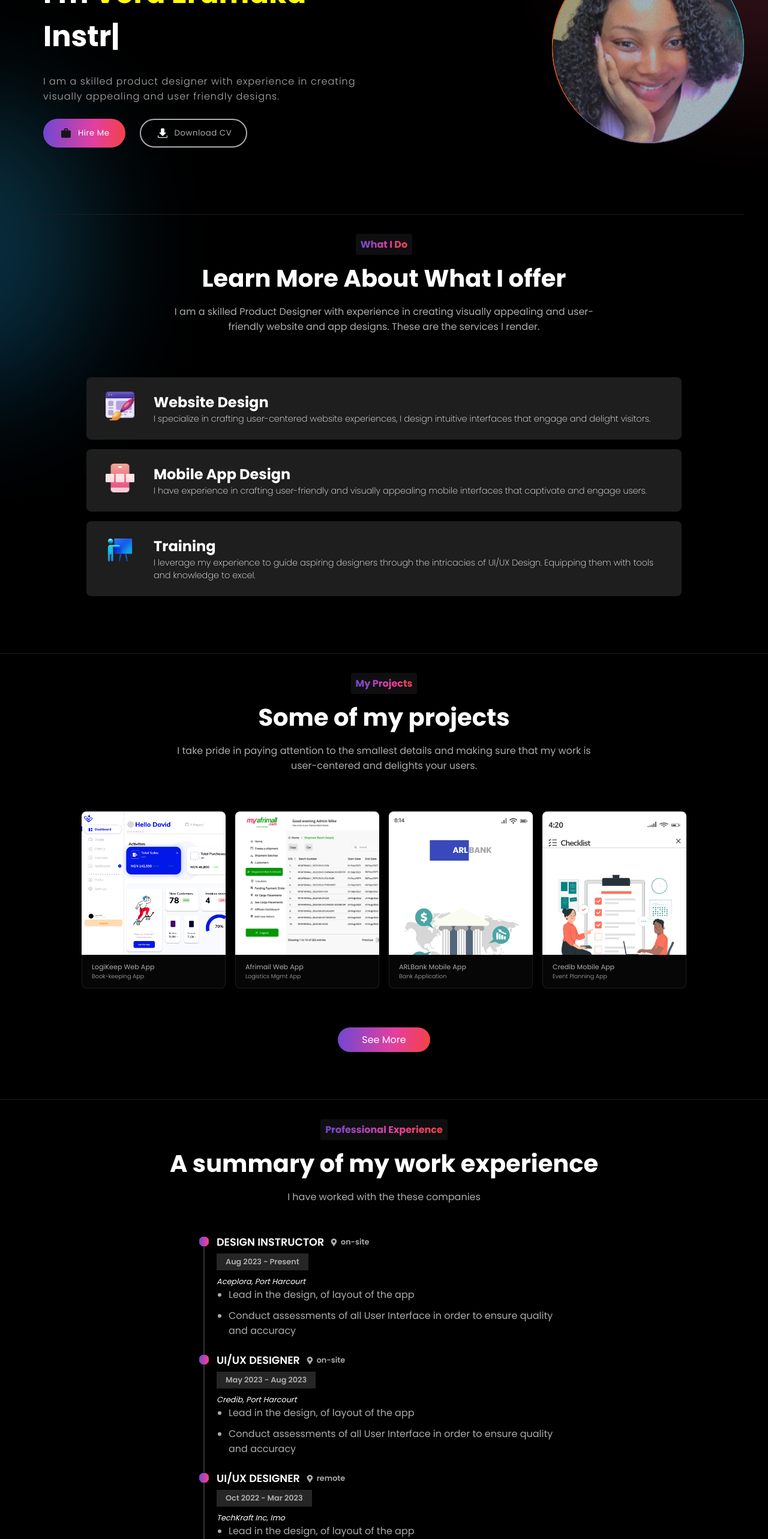
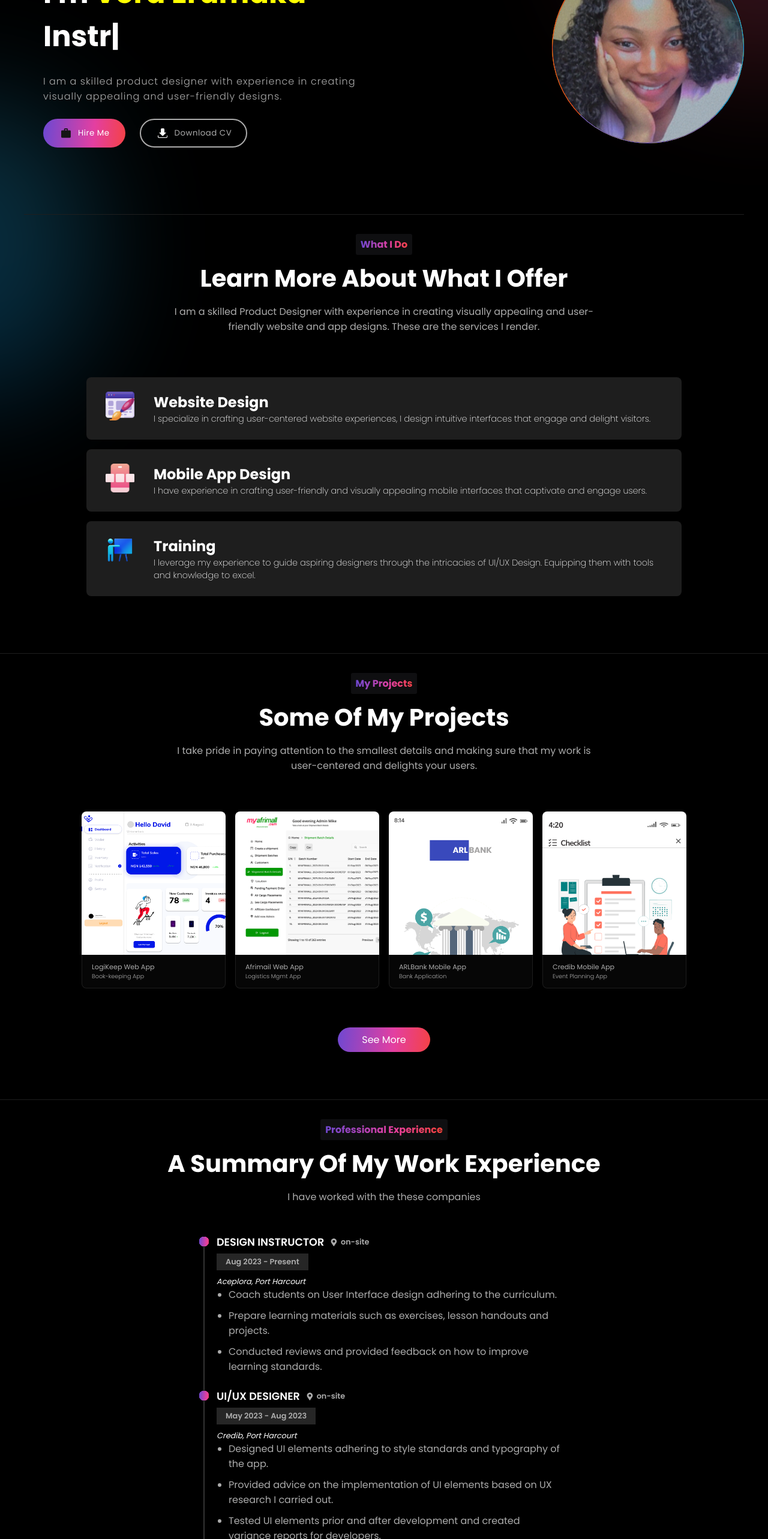
Before and after one commit to PromiseUdo/veraerumaka, a React (Create React App) app: page / in a window 1280 px wide. Shown: the part 234-2800 px from the top of the page at 60% size. Built offline with nearby package versions, Linux system fonts and the light colour scheme.

Commit message:
site complete

```diff
--- a/src/components/Contact.jsx
+++ b/src/components/Contact.jsx
@@ -42,7 +42,7 @@ const Contact = () => {
   return (
     <Section
       className={styles.contact}
-      title="Let's talk about your next project"
+      title="Let's Talk About Your Next Project"
       subtitle="Contact Me"
       description="Feel free to reach out to me to discuss your project or learn about product design"
       id="contact"
@@ -85,6 +85,9 @@ const Contact = () => {
           <p>Let's Connect</p>
           <div>
             <motion.a
+              initial={{ opacity: 0, y: 10, scale: 0.9 }}
+              whileInView={{ opacity: 1, y: 0, scale: 1 }}
+              transition={{ duration: 1 }}
               whileTap={{ scale: 0.85 }}
               href="https://www.behance.net/4053cadfverauchenna/projects"
               target="_blank"
@@ -92,6 +95,9 @@ const Contact = () => {
               <FaBehanceSquare className={styles.link} />
             </motion.a>
             <motion.a
+              initial={{ opacity: 0, y: 10, scale: 0.9 }}
+              whileInView={{ opacity: 1, y: 0, scale: 1 }}
+              transition={{ duration: 1 }}
               whileTap={{ scale: 0.85 }}
               href="https://www.linkedin.com/in/vera-erumaka-435254193/"
               target="_blank"
@@ -99,6 +105,9 @@ const Contact = () => {
               <FaLinkedin className={styles.link} />
             </motion.a>
             <motion.a
+              initial={{ opacity: 0, y: 10, scale: 0.9 }}
+              whileInView={{ opacity: 1, y: 0, scale: 1 }}
+              transition={{ duration: 1 }}
               whileTap={{ scale: 0.85 }}
               href="https://twitter.com/ErumakaVera"
               target="_blank"
@@ -106,6 +115,9 @@ const Contact = () => {
               <FaSquareXTwitter className={styles.link} />
             </motion.a>
             <motion.a
+              initial={{ opacity: 0, y: 10, scale: 0.9 }}
+              whileInView={{ opacity: 1, y: 0, scale: 1 }}
+              transition={{ duration: 1 }}
               whileTap={{ scale: 0.85 }}
               href="https://web.facebook.com/profile.php?id=100080651036442"
               target="_blank"
--- a/src/components/Experience.jsx
+++ b/src/components/Experience.jsx
@@ -1,7 +1,8 @@
 import styles from "../styles/Experience.module.scss";
 import Section from "./Section";
 import { FaMapMarkerAlt } from "react-icons/fa";
-
+import { motion, useAnimate, useInView } from "framer-motion";
+import { useEffect, useRef } from "react";
 const work_experience = [
   {
     id: 1,
@@ -10,8 +11,9 @@ const work_experience = [
     duration: "Aug 2023 - Present",
     city: "Port Harcourt",
     descriptions: [
-      "Lead in the design, of layout of the app",
-      "Conduct assessments of all User Interface in order to ensure quality and accuracy",
+      "Coach students on User Interface design adhering to the curriculum.",
+      "Prepare learning materials such as exercises, lesson handouts and projects.",
+      "Conducted reviews and provided feedback on how to improve learning standards.",
     ],
     job_type: "on-site",
   },
@@ -22,8 +24,9 @@ const work_experience = [
     duration: "May 2023 - Aug 2023",
     city: "Port Harcourt",
     descriptions: [
-      "Lead in the design, of layout of the app",
-      "Conduct assessments of all User Interface in order to ensure quality and accuracy",
+      "Designed UI elements adhering to style standards and typography of the app.",
+      "Provided advice on the implementation of UI elements based on UX research I carried out.",
+      "Tested UI elements prior and after development and created variance reports for developers.",
     ],
     job_type: "On-site",
   },
@@ -34,8 +37,9 @@ const work_experience = [
     duration: "Oct 2022 - Mar 2023",
     city: "Imo",
     descriptions: [
-      "Lead in the design, of layout of the app",
-      "Conduct assessments of all User Interface in order to ensure quality and accuracy",
+      "Designed UI elements adhering to style standards and typography of the app.",
+      "Tested UI elements after developments.",
+      "Collaborated with other designers to produce high-quality UX designs.",
     ],
     job_type: "Remote",
   },
@@ -46,14 +50,15 @@ const work_experience = [
     duration: "Aug 2023 - Oct 2022",
     city: "Lagos",
     descriptions: [
-      "Lead in the design, of layout of the app",
-      "Conduct assessments of all User Interface in order to ensure quality and accuracy",
+      "Lead in the design, of layout of the app.",
+      "Conduct assessments of all User Interface in order to ensure quality and accuracy.",
     ],
     job_type: "Remote",
   },
 ];
 
 const ResumeItem = ({
+  ref,
   job_title,
   duration,
   company_name,
@@ -61,8 +66,22 @@ const ResumeItem = ({
   descriptions,
   job_type,
 }) => {
+  const [scope, animate] = useAnimate();
+  const isInView = useInView(scope);
+
+  useEffect(() => {
+    if (isInView) {
+      animate(scope.current, { opacity: 1 }, { duration: 1 });
+    }
+  }, [isInView]);
   return (
-    <div className={styles.resumeItem}>
+    <motion.div
+      initial={{ opacity: 0, y: 10, scale: 0.9 }}
+      whileInView={{ opacity: 1, y: 0, scale: 1 }}
+      transition={{ duration: 0.5 }}
+      viewport={{ root: ref }}
+      className={styles.resumeItem}
+    >
       <h4>
         <span>{job_title}</span>
         <span className={styles.jobType}>
@@ -73,20 +92,23 @@ const ResumeItem = ({
       <p>
         <em>{`${company_name}, ${city}`}</em>
       </p>
-      <ul>
+      <ul ref={scope}>
         {descriptions?.map((desc, idx) => (
           <li key={idx}>{desc}</li>
         ))}
       </ul>
-    </div>
+    </motion.div>
   );
 };
 
 const Experience = () => {
+  const scrollRef = useRef(null);
+
   return (
     <Section
+      ref={scrollRef}
       className={styles.contact}
-      title="A summary of my work experience"
+      title="A Summary Of My Work Experience"
       subtitle="Professional Experience"
       description="I have worked with the these companies"
       id="experience"
@@ -94,6 +116,7 @@ const Experience = () => {
       <div className={styles.container}>
         {work_experience.map((exp, idx) => (
           <ResumeItem
+            ref={scrollRef}
             key={idx}
             job_title={exp.job_title}
             duration={exp.duration}
--- a/src/components/Intro.jsx
+++ b/src/components/Intro.jsx
@@ -10,7 +10,12 @@ import { motion } from "framer-motion";
 const Intro = () => {
   return (
     <Section id="intro" className={styles.intro}>
-      <div className={styles.introContent}>
+      <motion.div
+        initial={{ opacity: 0, x: -20 }}
+        animate={{ opacity: 1, x: 0 }}
+        transition={{ duration: 1 }}
+        className={styles.introContent}
+      >
         <span className={styles.hello}>Hello,</span>
         <span className={styles.introText}>
           I&apos;m <span className={styles.introName}>Vera Erumaka</span> <br />
@@ -30,7 +35,7 @@ const Intro = () => {
         </span>
         <p className={styles.introPara}>
           I am a skilled product designer with experience in creating <br />
-          visually appealing and user friendly designs.
+          visually appealing and user-friendly designs.
         </p>
 
         <div className={styles.actions}>
@@ -53,11 +58,16 @@ const Intro = () => {
             </motion.button>
           </a>
         </div>
-      </div>
-      <div className={styles.illustration}>
+      </motion.div>
+      <motion.div
+        initial={{ opacity: 0, x: 20 }}
+        animate={{ opacity: 1, x: 0 }}
+        transition={{ duration: 1 }}
+        className={styles.illustration}
+      >
         <img src={bg} alt="profile picture" className={styles.bg} />
         <span className={styles.circleSpin}></span>
-      </div>
+      </motion.div>
     </Section>
   );
 };
--- a/src/components/Skills.jsx
+++ b/src/components/Skills.jsx
@@ -13,7 +13,7 @@ const Skills = () => {
     <Section
       ref={scrollRef}
       className={styles.skills}
-      title="Learn More About What I offer"
+      title="Learn More About What I Offer"
       subtitle="What I do"
       description="I am a skilled Product Designer with experience in creating visually appealing and user-friendly website and app designs. These are the services I render."
       id="skills"
--- a/src/components/Works.jsx
+++ b/src/components/Works.jsx
@@ -6,6 +6,7 @@ import Portfolio3 from "../assets/portfolio-3.png";
 import Portfolio4 from "../assets/portfolio-4.png";
 import { AiOutlineLink } from "react-icons/ai";
 import { motion } from "framer-motion";
+import { useRef } from "react";
 const projectsData = [
   {
     id: 1,
@@ -37,10 +38,14 @@ const projectsData = [
   },
 ];
 
-const ProjectCard = ({ imgUrl, title, link, description }) => {
+const ProjectCard = ({ ref, imgUrl, title, link, description }) => {
   return (
     <div className={styles.cardContainer}>
-      <div
+      <motion.div
+        initial={{ opacity: 0, y: 10, scale: 0.9 }}
+        whileInView={{ opacity: 1, y: 0, scale: 1 }}
+        transition={{ duration: 0.5 }}
+        viewport={{ root: ref }}
         style={{
           background: `url(${imgUrl})`,
           backgroundSize: "cover",
@@ -52,7 +57,7 @@ const ProjectCard = ({ imgUrl, title, link, description }) => {
             <AiOutlineLink className={styles.linkIcon} />
           </a>
         </div>
-      </div>
+      </motion.div>
       <div className={styles.cardText}>
         <h5>{title}</h5>
         <p>{description}</p>
@@ -62,10 +67,13 @@ const ProjectCard = ({ imgUrl, title, link, description }) => {
 };
 
 const Works = () => {
+  const scrollRef = useRef(null);
+
   return (
     <Section
+      ref={scrollRef}
       className={styles.works}
-      title="Some of my projects"
+      title="Some Of My Projects"
       subtitle="My Projects"
       description="I take pride in paying attention to the smallest details and making sure that my work is user-centered and delights your users."
       id="works"
@@ -74,6 +82,7 @@ const Works = () => {
         <div className={styles.worksImgs}>
           {projectsData.map((project, idx) => (
             <ProjectCard
+              ref={scrollRef}
               key={idx}
               link={project.link}
               title={project.title}
```
